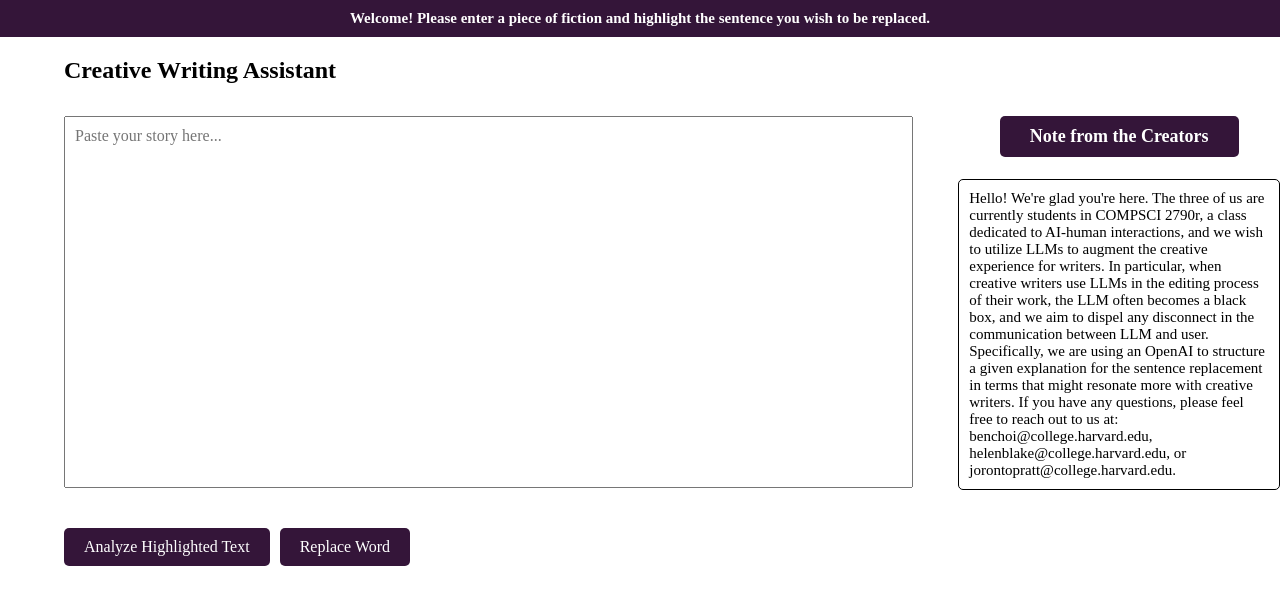
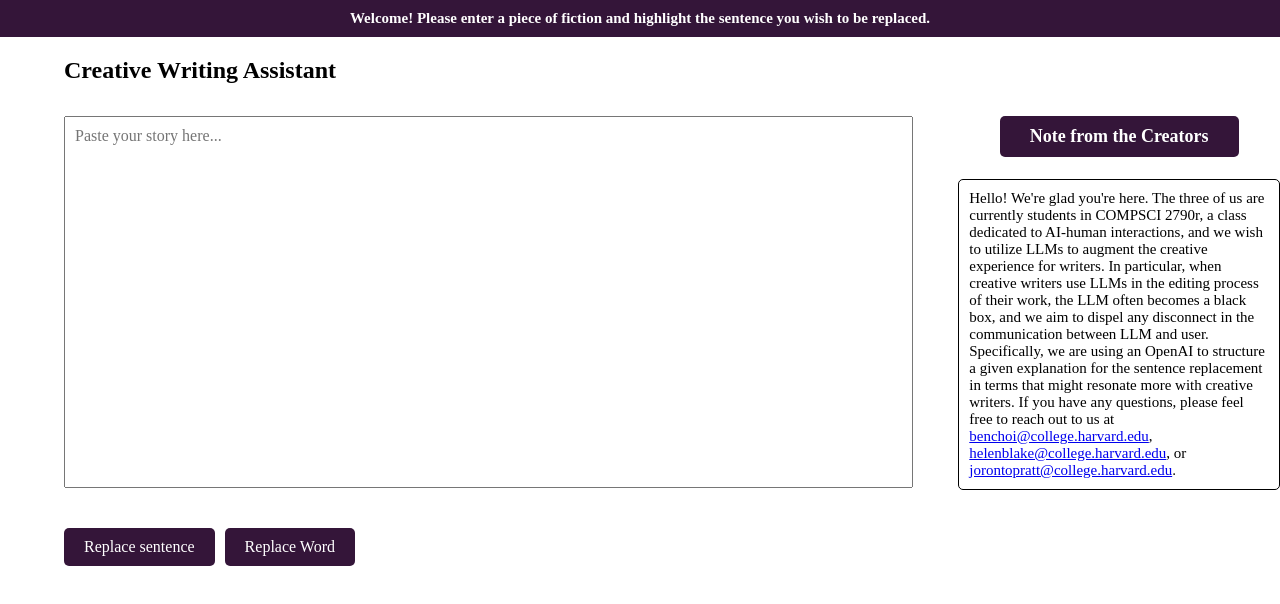
Before and after one commit to helenblake13/cs279r-project, a React (Create React App) app: page / in a window 1280 px wide. Shown: the top 604 px of the page. Built offline with nearby package versions, Linux system fonts and the light colour scheme.

Commit message:
button 2

```diff
--- a/src/App.js
+++ b/src/App.js
@@ -109,7 +109,7 @@ function App() {
             style={{ padding: "10px", fontFamily: "EB Garamond", fontSize: "16px", width: "900px", height: "350px", resize: "none" }}
           />
 
-          <div style = {{ display: "flex", flexDirection: "column", alignItems: "center" }}>
+        <div style = {{ display: "flex", flexDirection: "column", alignItems: "center" }}>
 
             <h1 style = {{ fontSize: "18px", fontWeight: "bold", textAlign: "center", maxWidth: "300px", color: "white", backgroundColor: "#341539", borderRadius: "5px", padding: "10px 30px" }}> Note from the Creators </h1>
             <h1 style={{ fontSize: "15px", fontWeight: "lighter", alignItems: "justify", maxWidth: "350px", border: "1px solid black", borderRadius: "5px", padding: "10px", boxSizing: "border-box" }}> Hello! We're glad you're here.
@@ -118,8 +118,8 @@ function App() {
             creative writers use LLMs in the editing process of their work, the LLM often becomes a black box,
             and we aim to dispel any disconnect in the communication between LLM and user. Specifically, we are using
             an OpenAI to structure a given explanation for the sentence replacement in terms that might resonate more with
-            creative writers. If you have any questions, please feel free to reach out to us at: benchoi@college.harvard.edu,
-            helenblake@college.harvard.edu, or jorontopratt@college.harvard.edu.</h1>
+            creative writers. If you have any questions, please feel free to reach out to us at <a href="mailto:benchoi@college.harvard.edu">benchoi@college.harvard.edu</a>,
+            <a href="mailto:helenblake@college.harvard.edu"> helenblake@college.harvard.edu</a>, or <a href="mailto:jorontopratt@college.harvard.edu">jorontopratt@college.harvard.edu</a>.</h1>
 
           </div>
 
@@ -142,7 +142,7 @@ function App() {
           }}
           disabled={isLoading}
         >
-          {isLoading ? "Processing..." : "Analyze Highlighted Text"}
+          {isLoading ? "Processing..." : "Replace sentence"}
         </button>
 
         <button
```
